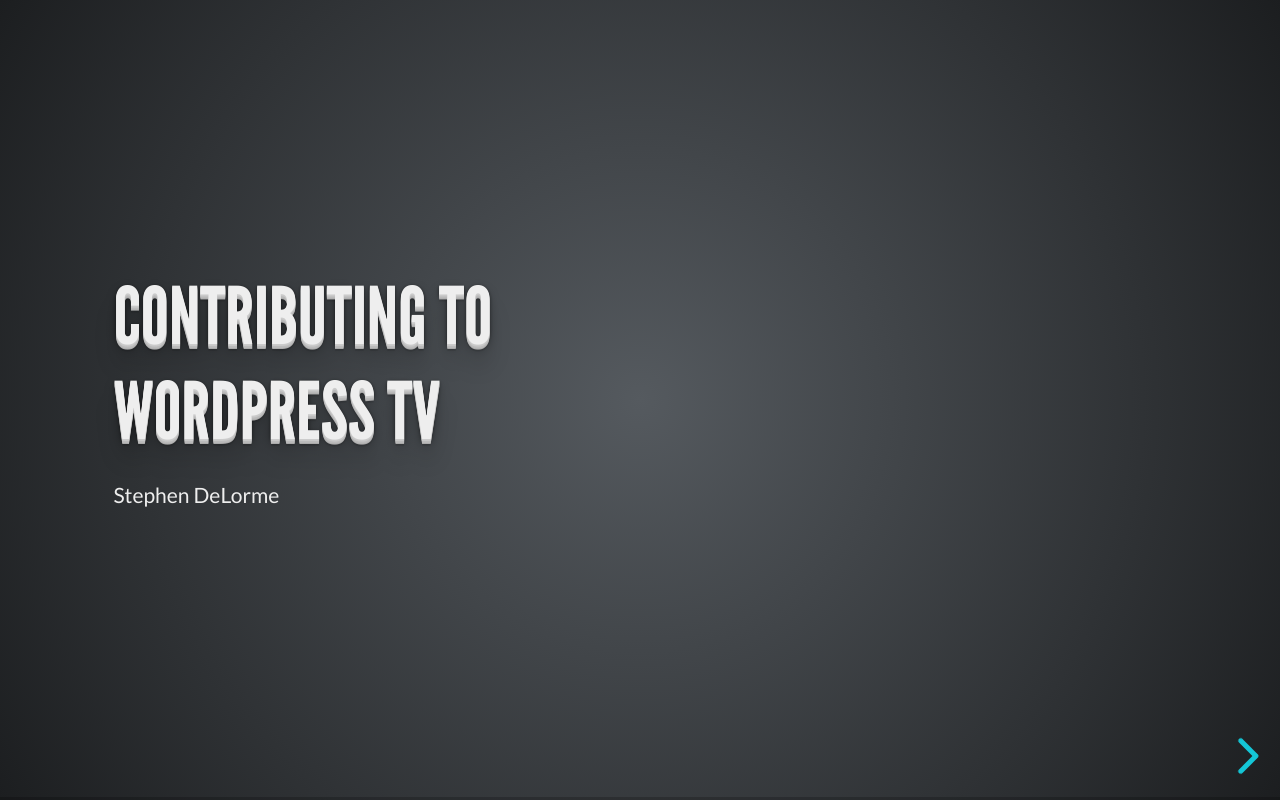
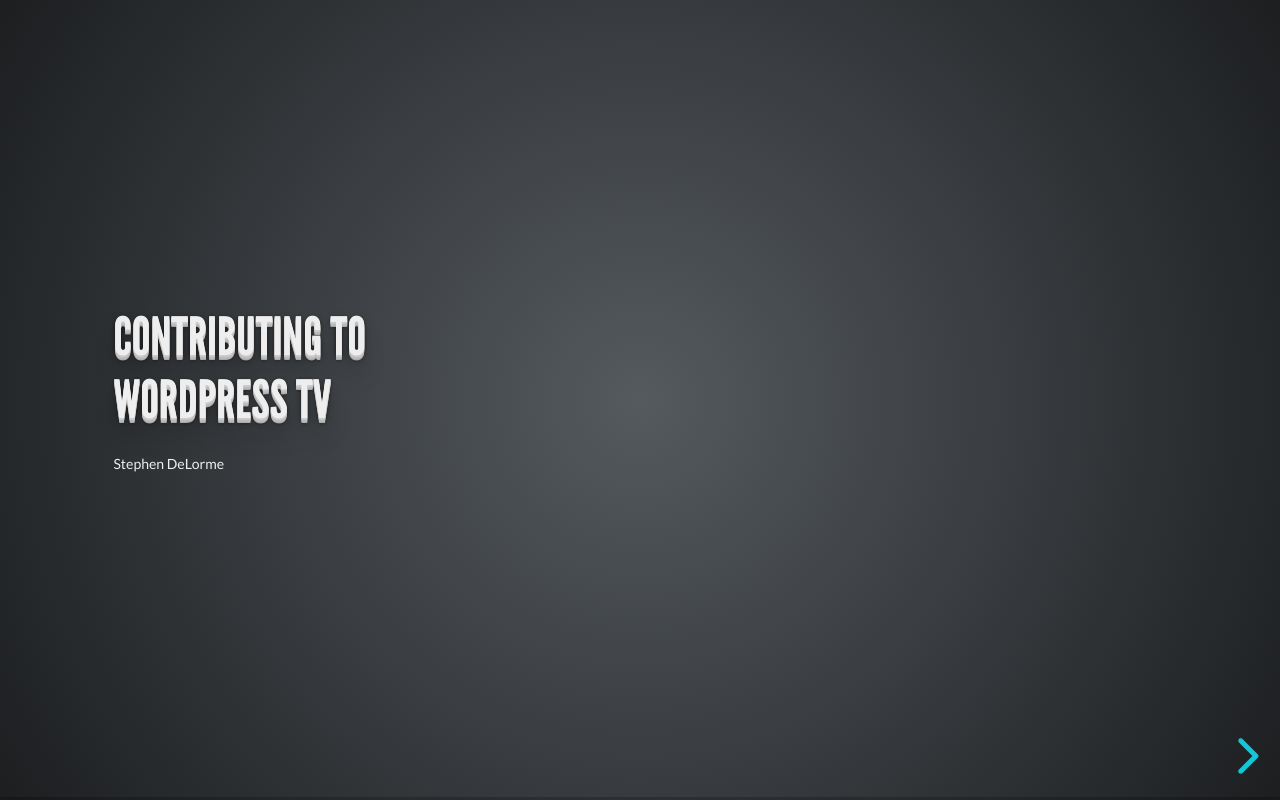
Before and after one commit to sbddesign/wptv-contributor-day, a website: page index.html in a window 1280 px wide. Drawn offline with Linux system fonts and the light colour scheme.

Commit message:
Changing font size

```diff
--- a/css/theme/sbddesign.css
+++ b/css/theme/sbddesign.css
@@ -23,7 +23,7 @@
 .reveal {
   font-family: "Lato", sans-serif;
   /*font-size: 30px;*/
-  font-size: 1.5vw;
+  font-size: 1.0vw;
   font-weight: normal;
   color: #eee; }
 
```
